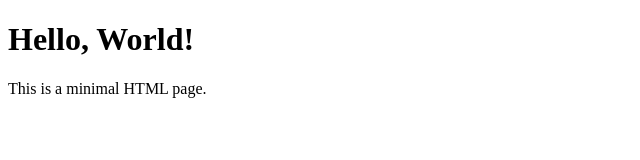
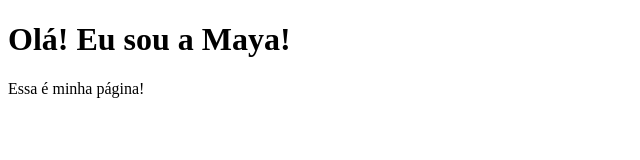
Before and after one commit to mayagoncalves/mayagoncalves.github.io, a plain HTML site: page index.html in a window 1280 px wide. Shown: the whole page, without its empty margins (0-640 px from the left). Drawn offline with Linux system fonts and the light colour scheme.

Commit message:
Update index.html

```diff
--- a/index.html
+++ b/index.html
@@ -2,11 +2,10 @@
 <html lang="en">
 <head>
     <meta charset="UTF-8">
-    <title>Minimal Page</title>
+    <title>Maya de Almeida Gonçalves</title>
 </head>
 <body>
-    <!-- Your content goes here -->
-    <h1>Hello, World!</h1>
-    <p>This is a minimal HTML page.</p>
+    <h1>Olá! Eu sou a Maya!</h1>
+    <p>Essa é minha página!</p>
 </body>
 </html>
```
